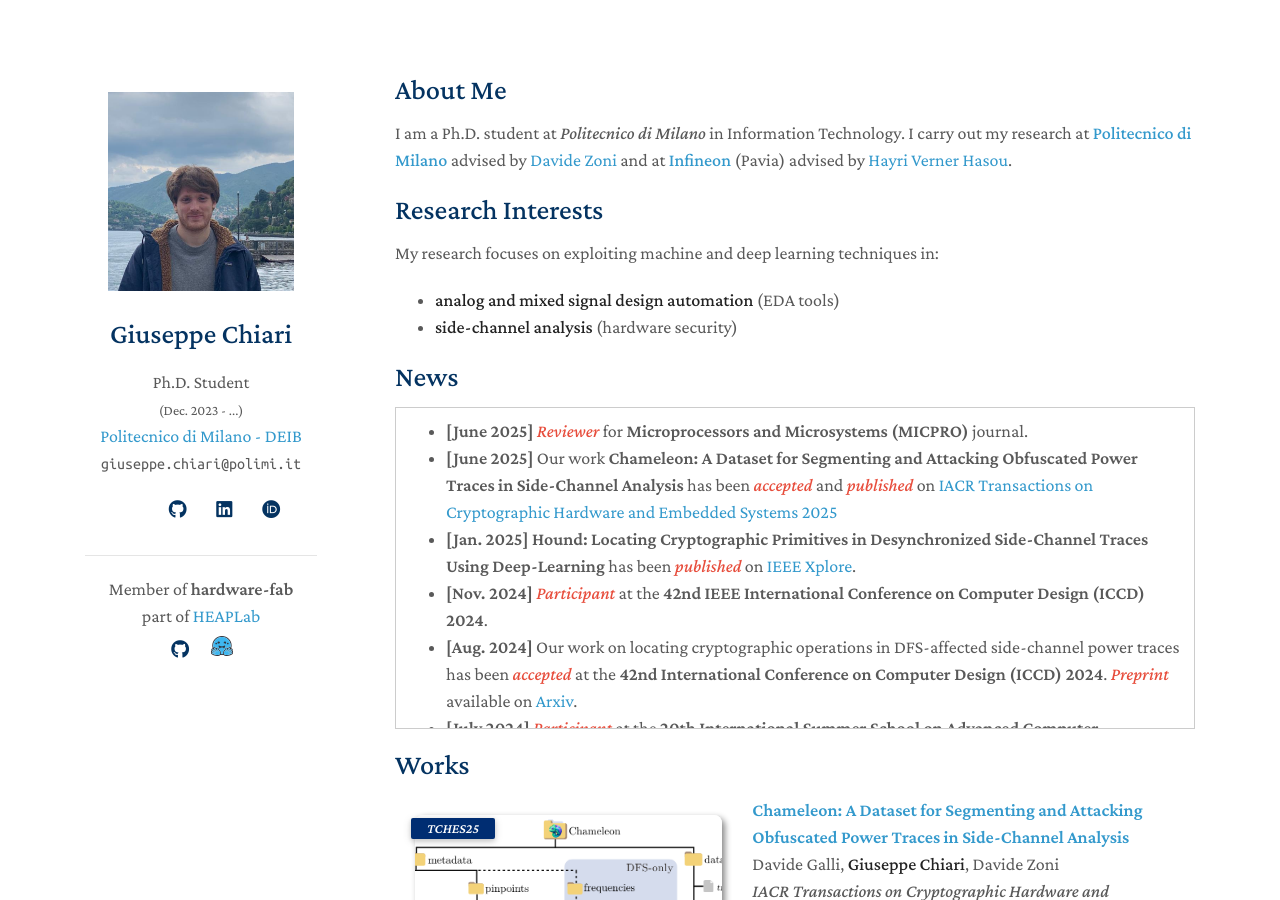
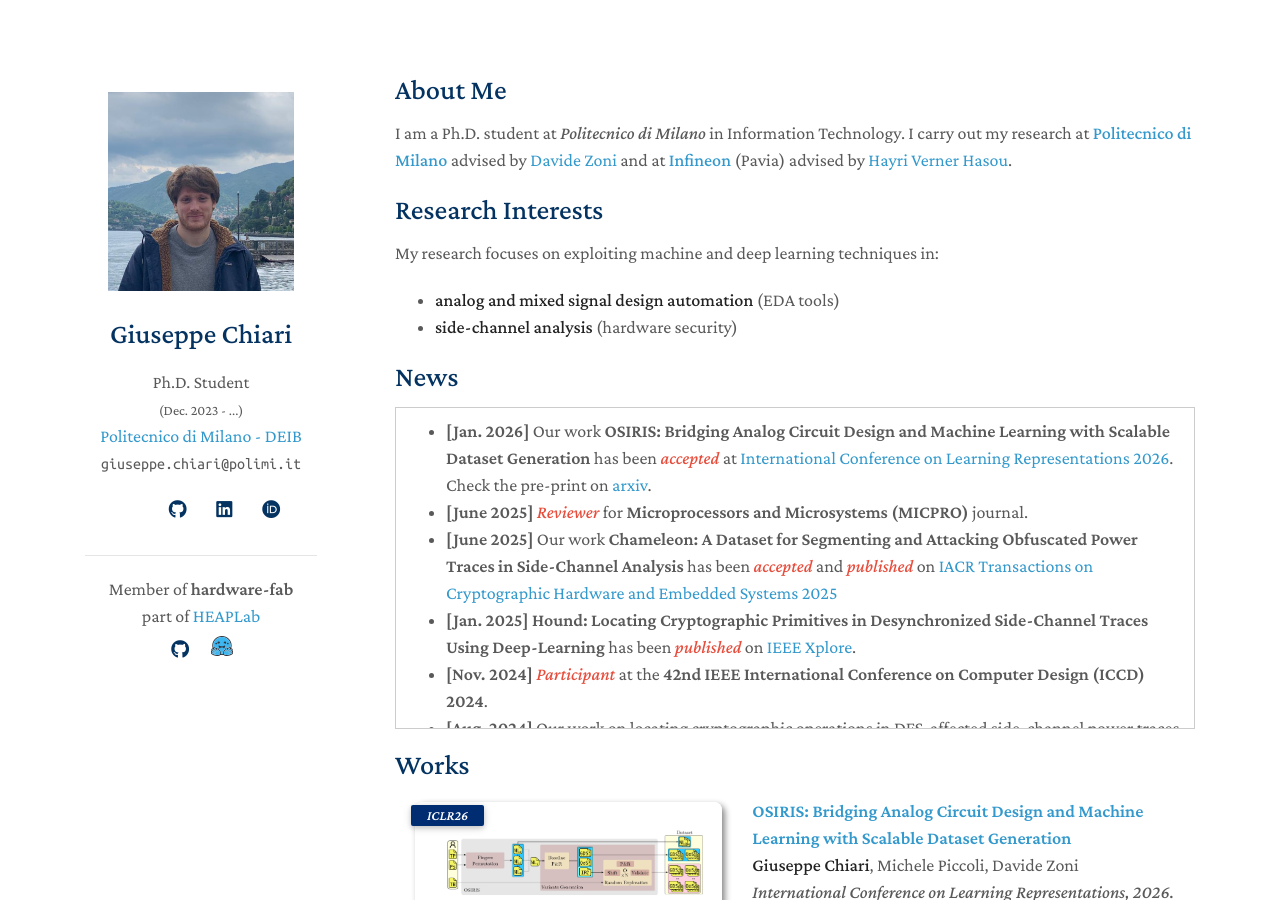
Before and after one commit to giuseppe-chiari/giuseppe-chiari.github.io, a Jekyll site: the page built from index.md, in a window 1280 px wide and 900 px high. Built offline with Jekyll 4.4.1, drawn with Linux system fonts in a browser that asks for light colours; nearby versions of some CDN libraries; a style sheet for code colours, icons or effects is not loaded; our own code applies the rules of GitHub Pages for plain Markdown files; some of the changed text lies outside the part shown.

Commit message:
ICLR 2026 pre-print update.

```diff
--- a/_data/publications.yml
+++ b/_data/publications.yml
@@ -1,4 +1,15 @@
 main:
+
+  - title: "OSIRIS: Bridging Analog Circuit Design and Machine Learning with Scalable Dataset Generation"
+    webpage: https://arxiv.org/abs/2601.19439
+    authors: <strong>Giuseppe Chiari</strong>, Michele Piccoli, Davide Zoni
+    conference_short: ICLR26
+    conference: International Conference on Learning Representations, 2026.
+    pdf: https://arxiv.org/pdf/2601.19439
+    code: https://huggingface.co/datasets/hardware-fab/osiris
+    bibtex: ./assets/bibs/iclr26.bib
+    image: ./assets/img/osiris_iclr2026.png
+    notes: Pre-print
 
   - title: "Chameleon: A Dataset for Segmenting and Attacking Obfuscated Power Traces in Side-Channel Analysis"
     webpage: https://icscm.ub.rub.de/index.php/TCHES/article/view/12221
@@ -22,7 +33,7 @@ main:
     image: ./assets/img/preprint_hound.png
     notes: Published paper
 
-  - title: Towards Robust Deep-Learning Cryptographic Localization in Side-Channel Traces
+  - title: "Towards Robust Deep-Learning Cryptographic Localization in Side-Channel Traces"
     webpage: ./assets/files/poster_ACACES24.pdf
     authors: <strong>Giuseppe Chiari</strong>, Davide Galli, Davide Zoni
     conference_short: ACACES24
@@ -31,7 +42,7 @@ main:
     image: ./assets/img/poster_ACACES24.png
     notes: Poster
 
-  - title: A Deep-Learning Technique to Locate Cryptographic Operations in Side-Channel Traces
+  - title: "A Deep-Learning Technique to Locate Cryptographic Operations in Side-Channel Traces"
     webpage: https://ieeexplore.ieee.org/document/10546758
     authors: <strong>Giuseppe Chiari</strong>, Davide Galli, Francesco Lattari, Matteo Matteucci, Davide Zoni
     conference_short: DATE24
--- /dev/null
+++ b/assets/bibs/iclr26.bib
@@ -0,0 +1,9 @@
+@misc{chiari2026osirisbridginganalogcircuit,
+      title={OSIRIS: Bridging Analog Circuit Design and Machine Learning with Scalable Dataset Generation},
+      author={Giuseppe Chiari and Michele Piccoli and Davide Zoni},
+      year={2026},
+      eprint={2601.19439},
+      archivePrefix={arXiv},
+      primaryClass={cs.LG},
+      url={https://arxiv.org/abs/2601.19439},
+}
--- a/index.md
+++ b/index.md
@@ -19,6 +19,8 @@ techniques in:
 ## News
 <div style="max-height: 300px; overflow-y: auto; border: 1px solid #ccc; padding: 10px; margin-bottom: 20px;">
 	<ul>
+	<li><b>[Jan. 2026]</b> Our work <b>OSIRIS: Bridging Analog Circuit Design and Machine Learning with Scalable Dataset Generation</b> has been
+	<i style="color:#e74d3c">accepted</i> at <a href="https://iclr.cc/">International Conference on Learning Representations 2026</a>. Check the pre-print on <a href="https://arxiv.org/abs/2601.19439">arxiv</a>.</li>
 	<li><b>[June 2025]</b> <i style="color:#e74d3c">Reviewer</i> for <b>Microprocessors and Microsystems (MICPRO)</b> journal.</li>
 	<li><b>[June 2025]</b> Our work <b>Chameleon: A Dataset for Segmenting and Attacking Obfuscated Power Traces in Side-Channel Analysis</b> has been
 	<i style="color:#e74d3c">accepted</i> and <i style="color:#e74d3c">published</i> on <a href="https://icscm.ub.rub.de/index.php/TCHES/article/view/12221">IACR Transactions on Cryptographic Hardware and Embedded Systems 2025</a></li>
```
Also changed, not shown: assets/img/osiris_iclr2026.png (added).
